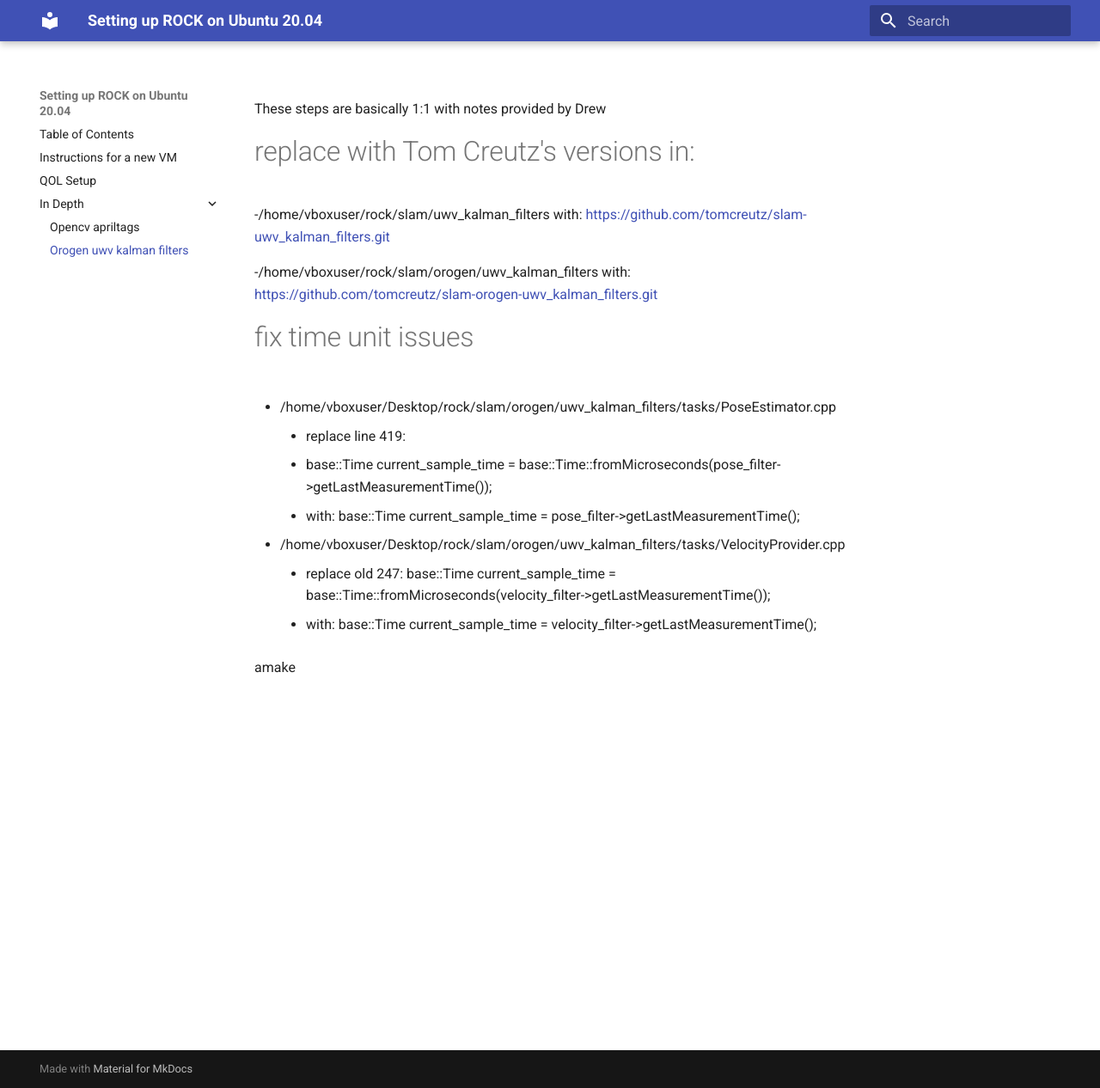
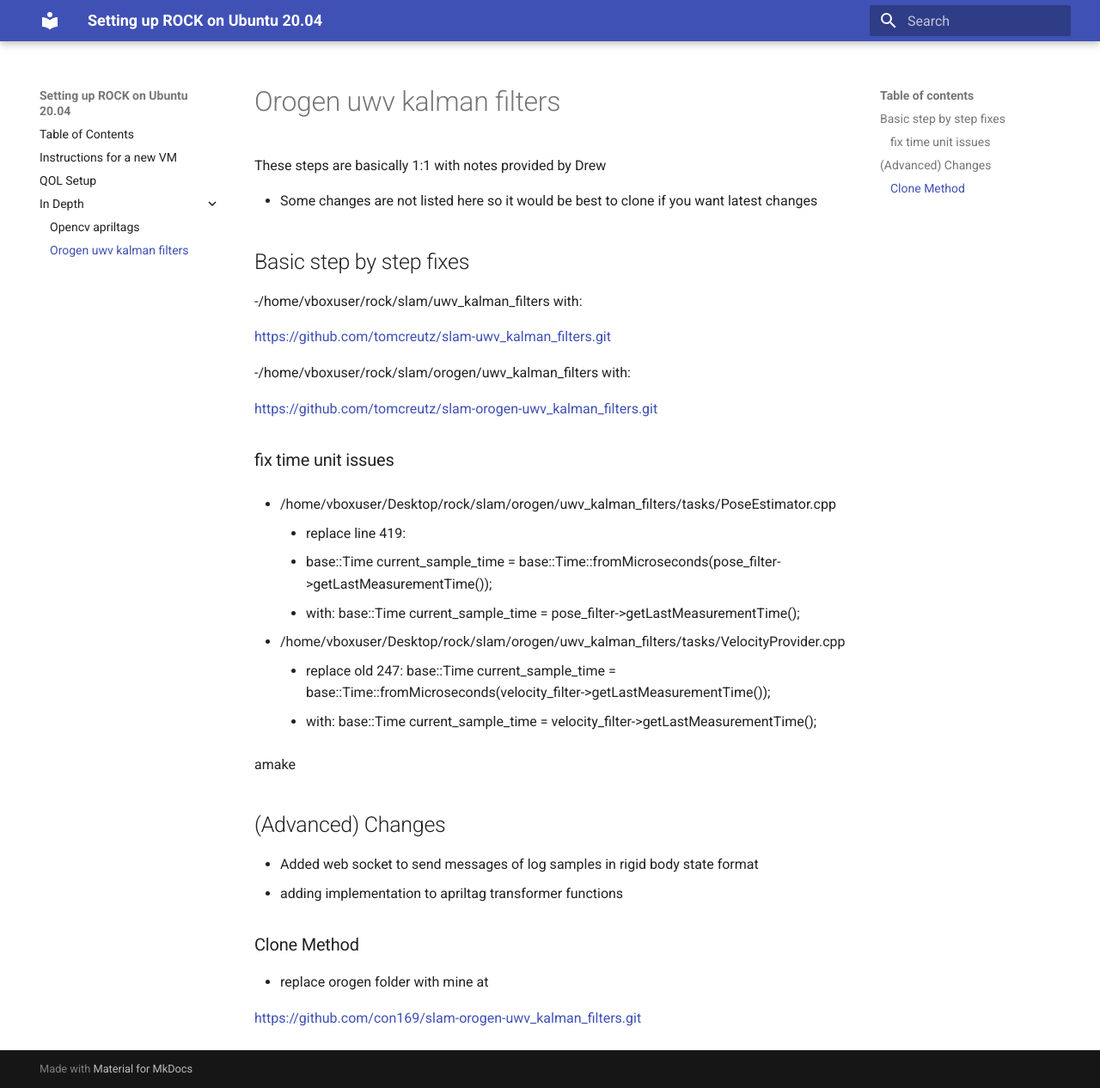
Before and after one commit to con169/niwc-auv-docs, an MkDocs documentation site: the page built from docs/In-Depth/orogen_uwv_kalman_filters.md, in a window 1280 px wide and 1266 px high. Shown: the whole window at 86% size. Built offline with MkDocs 1.6.1 and Material for MkDocs 9.7.7, drawn with Linux system fonts in a browser that asks for light colours.

Commit message:
edited in-depth docs

```diff
--- a/docs/In-Depth/orogen_uwv_kalman_filters.md
+++ b/docs/In-Depth/orogen_uwv_kalman_filters.md
@@ -1,15 +1,19 @@
 These steps are basically 1:1 with notes provided by Drew
 
-# replace with Tom Creutz's versions in:
+- Some changes are not listed here so it would be best to clone if you want latest changes
+
+## Basic step by step fixes
 -/home/vboxuser/rock/slam/uwv_kalman_filters
 with:
+
 https://github.com/tomcreutz/slam-uwv_kalman_filters.git
 
 -/home/vboxuser/rock/slam/orogen/uwv_kalman_filters
 with:
+
 https://github.com/tomcreutz/slam-orogen-uwv_kalman_filters.git
 
-# fix time unit issues
+### fix time unit issues
 - /home/vboxuser/Desktop/rock/slam/orogen/uwv_kalman_filters/tasks/PoseEstimator.cpp
 	- replace line 419:
 	- base::Time current_sample_time = base::Time::fromMicroseconds(pose_filter->getLastMeasurementTime());
@@ -20,3 +24,12 @@
 	- with: base::Time current_sample_time = velocity_filter->getLastMeasurementTime();
 
 amake
+
+## (Advanced) Changes
+- Added web socket to send messages of log samples in rigid body state format
+- adding implementation to apriltag transformer functions
+
+### Clone Method
+- replace orogen folder with mine at
+
+https://github.com/con169/slam-orogen-uwv_kalman_filters.git
```
Also changed, not shown: docs/In-Depth/opencv_apriltags.md (+1 -0 lines).
